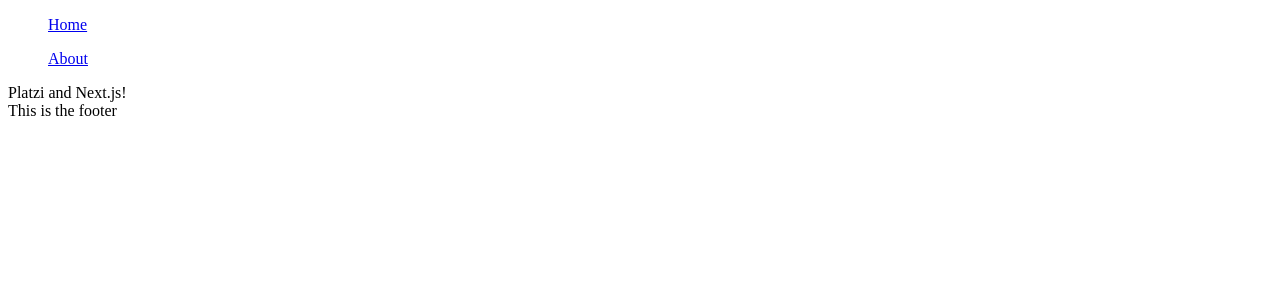
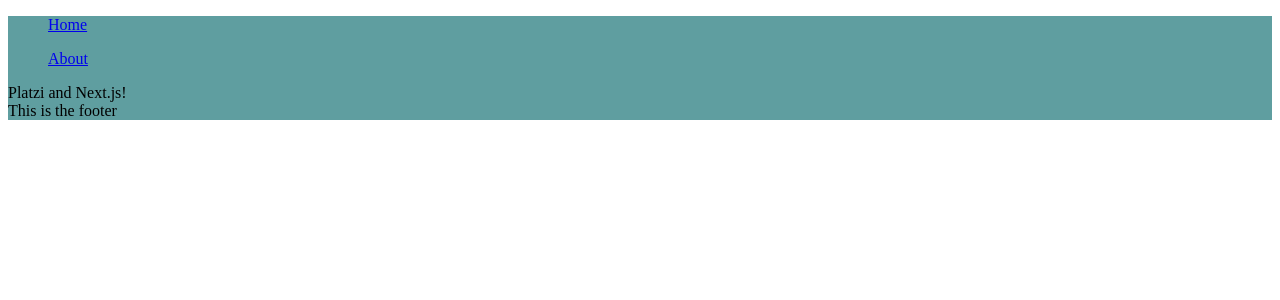
Before and after one commit to dokxo96/MyAvocados_Nextjs, a Next.js app: page / in a window 1280 px wide. Shown: the top 300 px of the page. Built offline with nearby package versions, Linux system fonts and the light colour scheme.

Commit message:
styleing: global.css

```diff
--- a/components/Layout/Layout.tsx
+++ b/components/Layout/Layout.tsx
@@ -2,7 +2,7 @@ import React from 'react'
 import Navbar from '@components/Navbar/Navbar'
 const Layout: React.FC = ({ children }) => {
   return (
-    <div>
+    <div className={'container'}>
       <Navbar />
       {children}
       <footer>This is the footer</footer>
--- /dev/null
+++ b/global.css
@@ -0,0 +1,3 @@
+.container {
+  background: cadetblue;
+}
--- a/pages/_app.tsx
+++ b/pages/_app.tsx
@@ -1,5 +1,7 @@
 import type { AppProps } from 'next/app'
-import Layout from '../components/Layout/Layout'
+import Layout from '@components/Layout/Layout'
+
+import '../global.css'
 export default function MyApp({ Component, pageProps }: AppProps) {
   return (
     <Layout>
```
Also changed, not shown: 1 other file (tests, documents, lock files or other folders).
